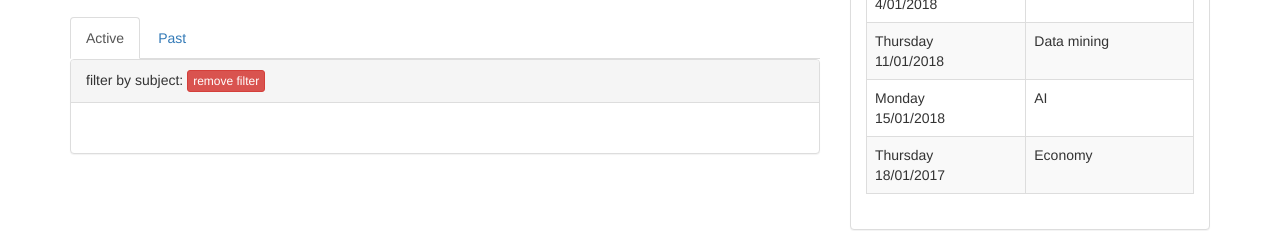
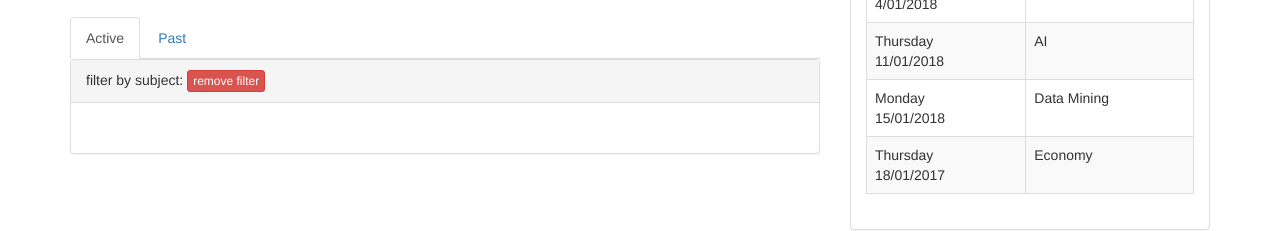
Before and after one commit to csed2018/csed2018.github.io, a plain HTML site: page index.html in a window 1280 px wide. Shown: the part 348-579 px from the top of the page. Drawn offline with Linux system fonts and the light colour scheme; no server answers.

Commit message:
Add final exam - swap AI and Data

```diff
--- a/index.html
+++ b/index.html
@@ -219,11 +219,11 @@
                       </tr>
                       <tr>
                           <td>Thursday <br> 11/01/2018 </td>
-                          <td>Data mining</td>
+                          <td>AI</td>
                       </tr>
                       <tr>
                           <td>Monday <br> 15/01/2018 </td>
-                          <td>AI</td>
+                          <td>Data Mining</td>
                       </tr>
                       <tr>
                           <td>Thursday <br> 18/01/2017 </td>
```
